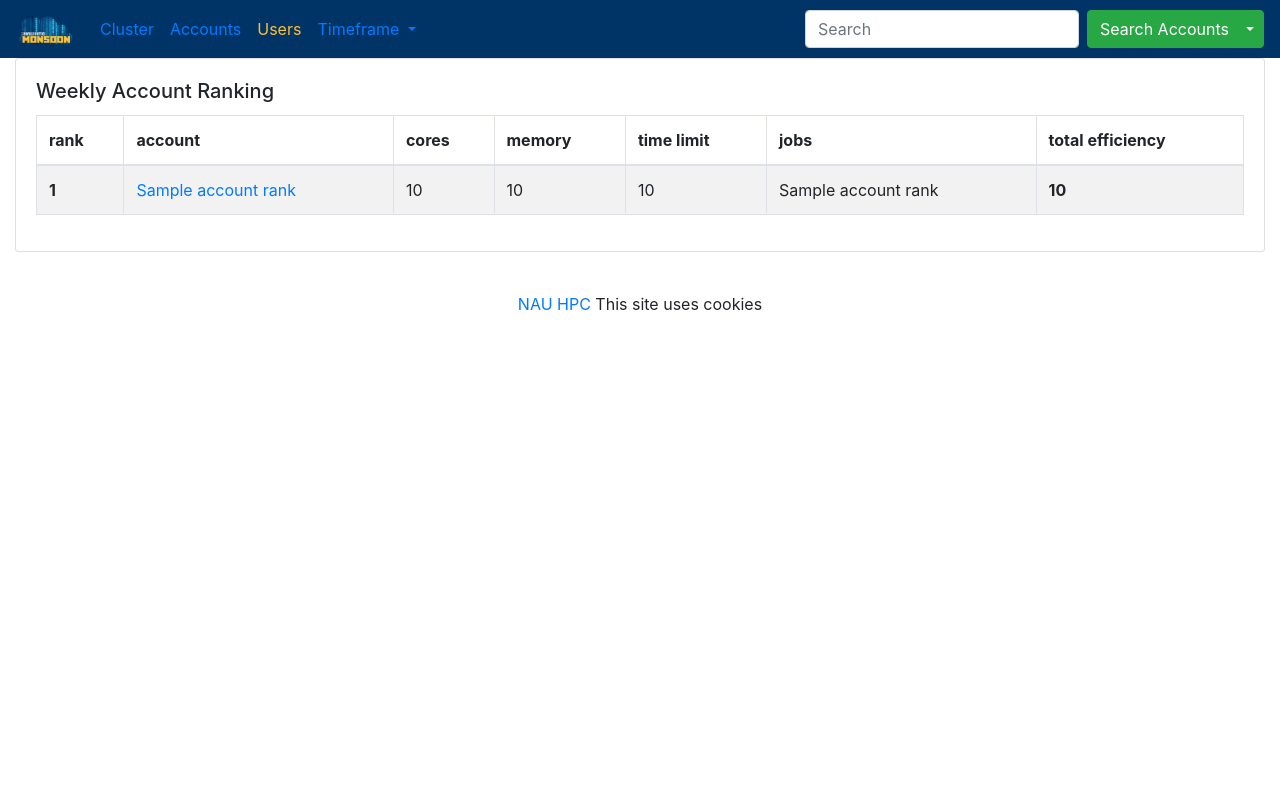
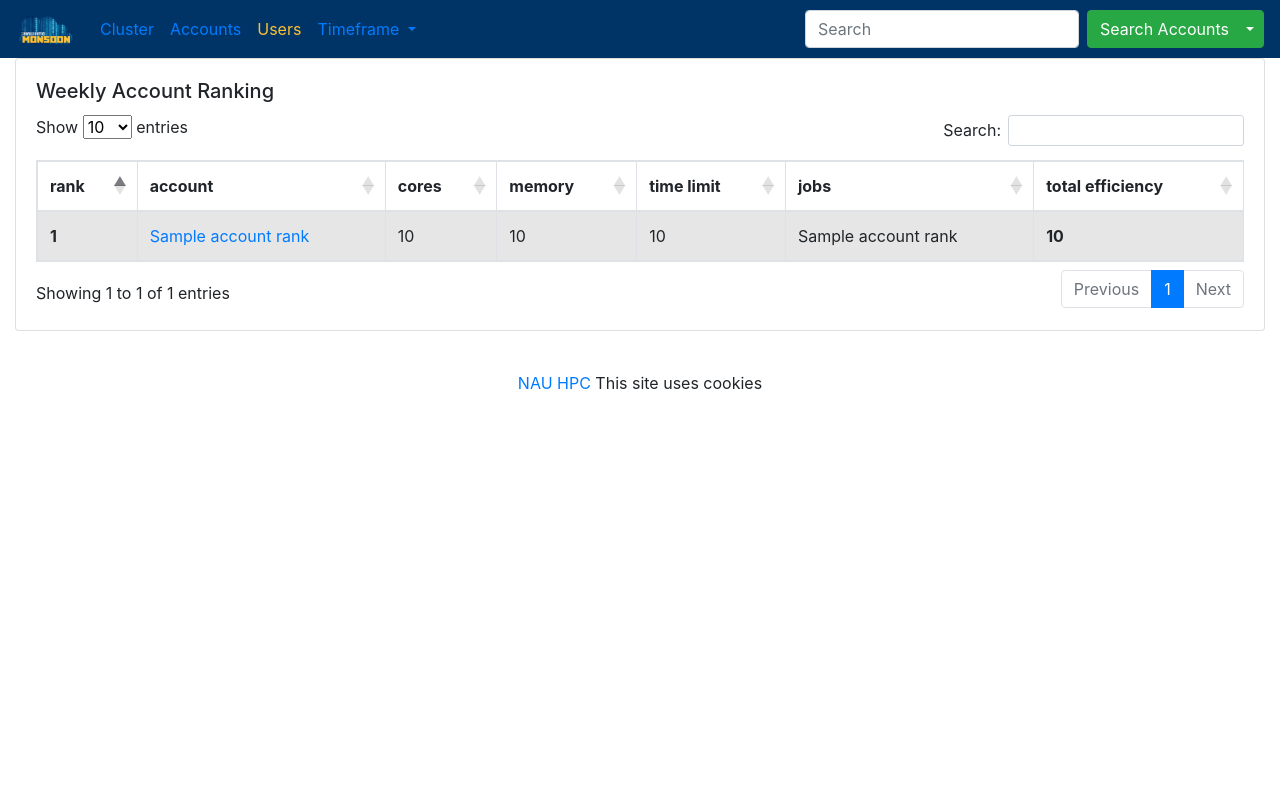
Before and after one commit to nauhpc/doppler, a Flask app: template templates/home.html in a window 1280 px wide. Run offline with Flask 2, Linux system fonts and the light colour scheme; the template is opened without the code that fills it: most values are stand-ins (such as "Sample title", 1, 10 or a date in 2020); parts of the project's set-up code (start-up, migrations or seed data) failed here and were passed over; some libraries are stand-ins or nearby versions.

Commit message:
add custom css and datatables cdn

```diff
--- a/templates/base.html
+++ b/templates/base.html
@@ -2,11 +2,28 @@
 <html>
     <head>
         <link rel="stylesheet" href="https://stackpath.bootstrapcdn.com/bootstrap/4.1.2/css/bootstrap.min.css" integrity="sha384-Smlep5jCw/wG7hdkwQ/Z5nLIefveQRIY9nfy6xoR1uRYBtpZgI6339F5dgvm/e9B" crossorigin="anonymous">
-		<script src="https://code.jquery.com/jquery-3.3.1.slim.min.js" integrity="sha384-q8i/X+965DzO0rT7abK41JStQIAqVgRVzpbzo5smXKp4YfRvH+8abtTE1Pi6jizo" crossorigin="anonymous"></script>
+		<script src="https://code.jquery.com/jquery-3.3.1.min.js" crossorigin="anonymous"></script>
 		<script src="https://cdnjs.cloudflare.com/ajax/libs/popper.js/1.14.3/umd/popper.min.js" integrity="sha384-ZMP7rVo3mIykV+2+9J3UJ46jBk0WLaUAdn689aCwoqbBJiSnjAK/l8WvCWPIPm49" crossorigin="anonymous"></script>
 		<script src="https://stackpath.bootstrapcdn.com/bootstrap/4.1.2/js/bootstrap.min.js" integrity="sha384-o+RDsa0aLu++PJvFqy8fFScvbHFLtbvScb8AjopnFD+iEQ7wo/CG0xlczd+2O/em" crossorigin="anonymous"></script>
+
+        <link rel="stylesheet" href="https://cdn.datatables.net/1.10.19/css/dataTables.bootstrap4.min.css">
+        <link rel="stylesheet" href="https://cdnjs.cloudflare.com/ajax/libs/twitter-bootstrap/4.1.3/css/bootstrap.css">
+        <script src="https://cdn.datatables.net/1.10.19/js/jquery.dataTables.min.js"></script>
+        <script src="https://cdn.datatables.net/1.10.19/js/dataTables.bootstrap4.min.js"></script>
         <meta charset="utf-8">
         <meta name="viewport" content="width=device-width, initial-scale=1, shrink-to-fit=no">
+
+        <style>
+            html,body {
+                min-width: 100%;
+                min-height: 100%;
+            }
+
+            .center {
+                margin: auto;
+            }
+        </style>
+
     </head>
 
     <body>
```
